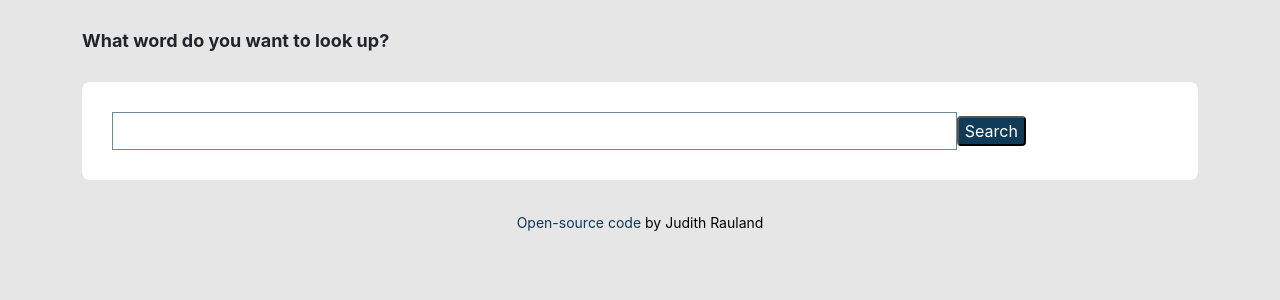
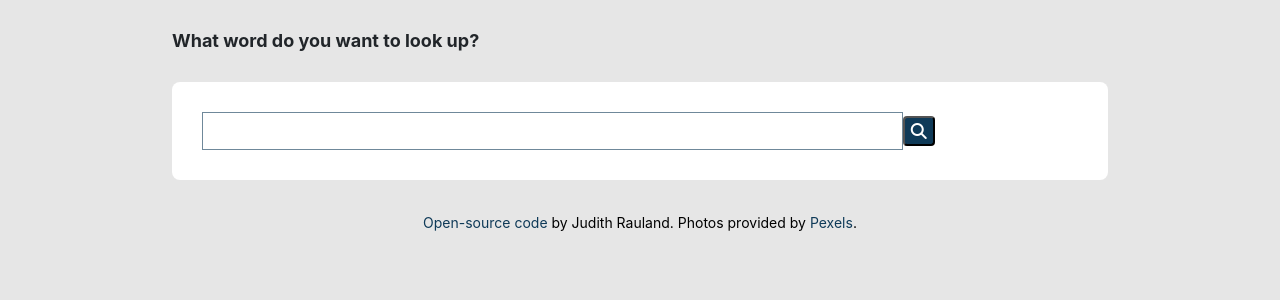
Before and after one commit to judithrauland/react-dictionary, a React (Create React App) app: page / in a window 1280 px wide. Shown: the top 300 px of the page. Built offline with nearby package versions, Linux system fonts and the light colour scheme; no server answers.

Commit message:
Added photo api

```diff
--- a/src/App.css
+++ b/src/App.css
@@ -6,6 +6,11 @@
 
 body {
   background: var(--light-color);
+}
+
+.App {
+  max-width: 960px;
+  margin: 0 auto;
 }
 
 h1 {
--- a/src/App.js
+++ b/src/App.js
@@ -9,7 +9,7 @@ export default function App() {
           <h1>What word do you want to look up?</h1>
         </header>
         <main>
-          <Dictionary defaultKeyword="sunflower" />
+          <Dictionary defaultKeyword="simplicity" />
         </main>
         <div className="App-footer">
           <small>
@@ -20,7 +20,11 @@ export default function App() {
             >
               Open-source code
             </a>
-            {""} by Judith Rauland
+            {""} by Judith Rauland. Photos provided by {""}
+            <a href="https://www.pexels.com" target="_blank" rel="noreferrer">
+              Pexels
+            </a>
+            .
           </small>
         </div>
       </div>
--- a/src/Dictionary.js
+++ b/src/Dictionary.js
@@ -1,21 +1,40 @@
 import React, { useState } from "react";
 import axios from "axios";
 import Results from "./Results.js";
+import ImagesResult from "./ImagesResult";
+
 import "./Dictionary.css";
 
 export default function Dictionary(props) {
   let [keyword, setKeyword] = useState(props.defaultKeyword);
   let [results, setResult] = useState(null);
   let [loaded, setLoaded] = useState(false);
+  let [imagesBank, setImagesBank] = useState(null);
 
   function handleResponse(response) {
     setResult(response.data[0]);
+  }
+
+  function handlePexelResponse(response) {
+    setImagesBank(response.data.photos);
   }
 
   function search() {
     //documentation: https://dictionaryapi.dev/
     let apiUrl = `https://api.dictionaryapi.dev/api/v2/entries/en/${keyword}`;
     axios.get(apiUrl).then(handleResponse);
+
+    //documentation: https://www.pexels.com/api/documentation/
+    let pexelsApiKey =
+      "563492ad6f91700001000001d81a7b626f684e1bb45035b5dc7b314b";
+    let pexelsApiUrl = `https://api.pexels.com/v1/search?query=${keyword}&per_page=4`;
+    let headers = { Authorization: `Bearer ${pexelsApiKey}` };
+
+    axios
+      .get(pexelsApiUrl, {
+        headers: headers,
+      })
+      .then(handlePexelResponse);
   }
 
   function handleSubmit(event) {
@@ -40,11 +59,12 @@ export default function Dictionary(props) {
             {" "}
             <input type="search" onChange={handleKeywordChange} />
             <button type="submit" value="Search">
-              Search
+              <i class="fas fa-search"></i>
             </button>
           </form>
         </section>
         <Results results={results} />
+        <ImagesResult image={imagesBank} />
       </div>
     );
   } else {
--- /dev/null
+++ b/src/ImagesResult.css
@@ -0,0 +1,3 @@
+img {
+  border-radius: 10px;
+}
--- /dev/null
+++ b/src/ImagesResult.js
@@ -0,0 +1,32 @@
+import React from "react";
+import "./ImagesResult.css";
+
+export default function ImagesResult(props) {
+  if (props.image) {
+    return (
+      <section className="ImagesGroup">
+        <div className="row">
+          {props.image.map(function (eachImage, index) {
+            return (
+              <div className="col-3" key={index}>
+                <a
+                  href={eachImage.src.original}
+                  target="_blank"
+                  rel="noreferrer"
+                >
+                  <img
+                    className="img-fluid"
+                    src={eachImage.src.tiny}
+                    alt={eachImage.alt}
+                  />
+                </a>
+              </div>
+            );
+          })}
+        </div>
+      </section>
+    );
+  } else {
+    return null;
+  }
+}
```
